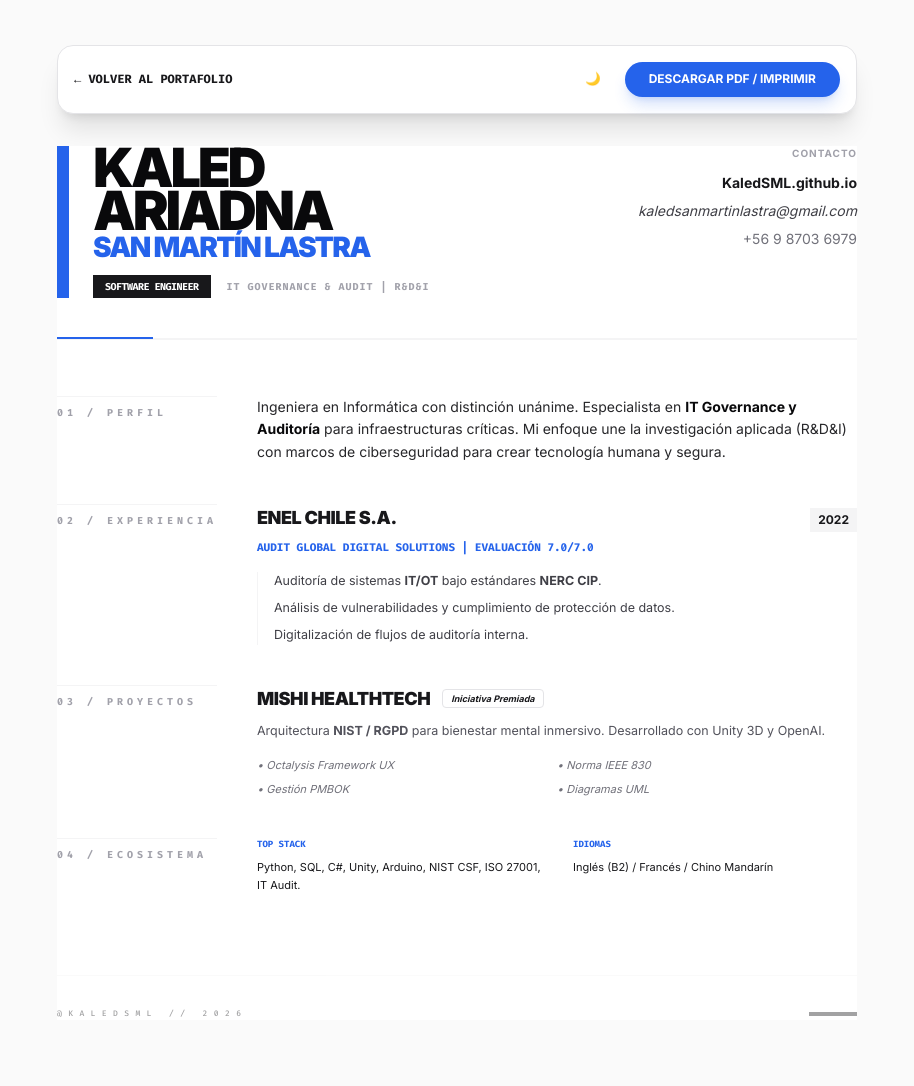
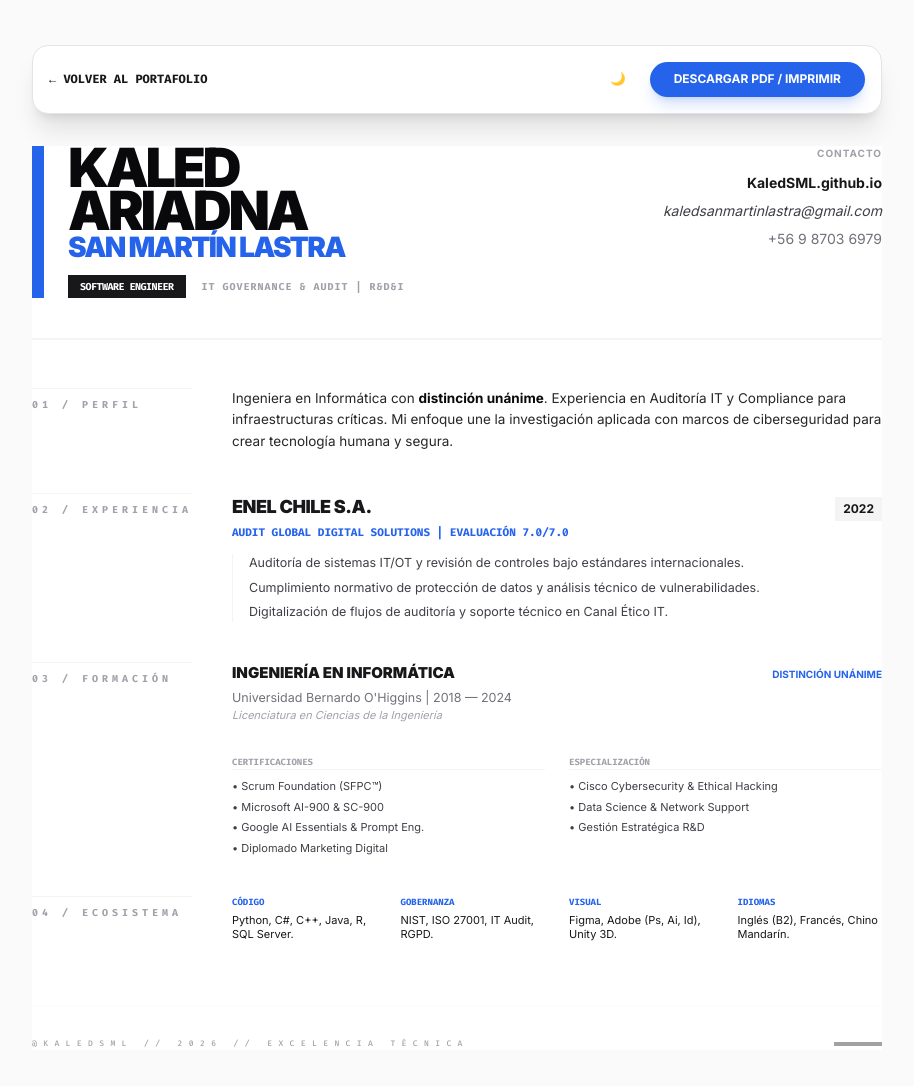
Before and after one commit to KaledSML/KaledSML.github.io, a plain HTML site: page cv.html in a window 1280 px wide. Shown: the whole page, without its empty margins (183-1097 px from the left). Before the commit the page ends 1065 px from the top, so only its background shows below. Drawn offline with nearby package versions, Linux system fonts and the light colour scheme.

Commit message:
Update cv.html

```diff
--- a/cv.html
+++ b/cv.html
@@ -24,19 +24,17 @@
         body { font-family: 'Inter', sans-serif; transition: background-color 0.3s; }
         .mono { font-family: 'Fira Code', monospace; }
         .name-kerning { letter-spacing: -0.06em; line-height: 0.8; }
-
-        /* Ajustes para impresión */
         @media print {
             .no-print { display: none !important; }
             body { background-color: white !important; color: black !important; padding: 0 !important; }
-            .print-padding { padding: 45px !important; }
+            .print-padding { padding: 40px !important; }
             .dark { background-color: white !important; color: black !important; }
         }
     </style>
 </head>
 <body class="bg-zinc-50 dark:bg-zinc-950 text-zinc-900 dark:text-zinc-100 p-4 md:p-[45px] text-[12.5px]">
 
-    <nav class="no-print max-w-[800px] mx-auto mb-8 flex justify-between items-center bg-white dark:bg-zinc-900 p-4 rounded-2xl border border-zinc-200 dark:border-zinc-800 shadow-xl">
+    <nav class="no-print max-w-[850px] mx-auto mb-8 flex justify-between items-center bg-white dark:bg-zinc-900 p-4 rounded-2xl border border-zinc-200 dark:border-zinc-800 shadow-xl">
         <a href="index.html" class="mono text-xs font-bold hover:text-brand transition-colors">← VOLVER AL PORTAFOLIO</a>
         <div class="flex gap-4">
             <button onclick="toggleDarkMode()" class="p-2 rounded-full hover:bg-zinc-100 dark:hover:bg-zinc-800 transition-colors">
@@ -48,9 +46,9 @@
         </div>
     </nav>
 
-    <div class="max-w-[800px] mx-auto bg-white dark:bg-zinc-900 shadow-2xl md:shadow-none print-padding transition-colors duration-300 p-8 md:p-0 rounded-3xl md:rounded-none">
+    <div class="max-w-[850px] mx-auto bg-white dark:bg-zinc-900 shadow-2xl md:shadow-none print-padding transition-colors duration-300 p-8 md:p-0 rounded-3xl md:rounded-none">
 
-        <header class="relative mb-14 pb-10 border-b-2 border-zinc-100 dark:border-zinc-800">
+        <header class="relative mb-12 pb-10 border-b-2 border-zinc-100 dark:border-zinc-800">
             <div class="flex flex-col md:flex-row justify-between items-start gap-8">
                 <div class="border-l-[12px] border-brand pl-6">
                     <h1 class="text-[40px] md:text-[54px] font-[900] name-kerning uppercase text-zinc-950 dark:text-white">
@@ -72,68 +70,92 @@
                     <p class="text-sm font-medium text-zinc-500 mt-1">+56 9 8703 6979</p>
                 </div>
             </div>
-            <div class="absolute bottom-[-1px] left-0 w-24 h-[2px] bg-brand"></div>
         </header>
 
         <div class="space-y-10">
 
             <section class="grid md:grid-cols-[160px_1fr] gap-4 md:gap-10">
                 <h2 class="mono text-[10px] uppercase tracking-[0.4em] text-zinc-400 font-bold border-t border-zinc-100 dark:border-zinc-800 pt-2">01 / Perfil</h2>
-                <div class="text-[14px] leading-relaxed text-zinc-800 dark:text-zinc-300">
-                    Ingeniera en Informática con distinción unánime. Especialista en <strong class="text-zinc-950 dark:text-white font-bold">IT Governance y Auditoría</strong> para infraestructuras críticas. Mi enfoque une la investigación aplicada (R&D&I) con marcos de ciberseguridad para crear tecnología humana y segura.
+                <div class="text-[13.5px] leading-relaxed text-zinc-800 dark:text-zinc-300">
+                    Ingeniera en Informática con <strong class="text-zinc-950 dark:text-white font-bold">distinción unánime</strong>. Experiencia en Auditoría IT y Compliance para infraestructuras críticas. Mi enfoque une la investigación aplicada con marcos de ciberseguridad para crear tecnología humana y segura.
                 </div>
             </section>
 
             <section class="grid md:grid-cols-[160px_1fr] gap-4 md:gap-10">
                 <h2 class="mono text-[10px] uppercase tracking-[0.4em] text-zinc-400 font-bold border-t border-zinc-100 dark:border-zinc-800 pt-2">02 / Experiencia</h2>
                 <div>
-                    <div class="flex justify-between items-baseline mb-2">
+                    <div class="flex justify-between items-baseline mb-1">
                         <h3 class="text-lg font-black tracking-tight uppercase dark:text-white">Enel Chile S.A.</h3>
                         <span class="text-xs font-bold bg-zinc-100 dark:bg-zinc-800 px-2 py-1">2022</span>
                     </div>
-                    <p class="mono text-[11px] font-bold text-brand mb-4 uppercase">Audit Global Digital Solutions | Evaluación 7.0/7.0</p>
-                    <ul class="space-y-2 text-zinc-700 dark:text-zinc-400 border-l border-zinc-100 dark:border-zinc-800 pl-4">
-                        <li>Auditoría de sistemas <strong class="dark:text-zinc-200">IT/OT</strong> bajo estándares <strong class="dark:text-zinc-200">NERC CIP</strong>.</li>
-                        <li>Análisis de vulnerabilidades y cumplimiento de protección de datos.</li>
-                        <li>Digitalización de flujos de auditoría interna.</li>
+                    <p class="mono text-[11px] font-bold text-brand mb-3 uppercase">Audit Global Digital Solutions | Evaluación 7.0/7.0</p>
+                    <ul class="space-y-1.5 text-zinc-700 dark:text-zinc-400 border-l border-zinc-100 dark:border-zinc-800 pl-4">
+                        <li>Auditoría de sistemas IT/OT y revisión de controles bajo estándares internacionales.</li>
+                        <li>Cumplimiento normativo de protección de datos y análisis técnico de vulnerabilidades.</li>
+                        <li>Digitalización de flujos de auditoría y soporte técnico en Canal Ético IT.</li>
                     </ul>
                 </div>
             </section>
 
             <section class="grid md:grid-cols-[160px_1fr] gap-4 md:gap-10">
-                <h2 class="mono text-[10px] uppercase tracking-[0.4em] text-zinc-400 font-bold border-t border-zinc-100 dark:border-zinc-800 pt-2">03 / Proyectos</h2>
-                <div>
-                    <div class="flex items-center gap-3 mb-2">
-                        <h3 class="text-lg font-black tracking-tight uppercase dark:text-white">Mishi HealthTech</h3>
-                        <span class="text-[9px] font-bold border border-zinc-200 dark:border-zinc-700 px-2 py-0.5 rounded italic">Iniciativa Premiada</span>
+                <h2 class="mono text-[10px] uppercase tracking-[0.4em] text-zinc-400 font-bold border-t border-zinc-100 dark:border-zinc-800 pt-2">03 / Formación</h2>
+                <div class="space-y-6">
+                    <div>
+                        <div class="flex justify-between items-baseline mb-1">
+                            <h3 class="text-[15px] font-black uppercase dark:text-white">Ingeniería en Informática</h3>
+                            <span class="text-[10px] font-bold text-brand uppercase">Distinción Unánime</span>
+                        </div>
+                        <p class="text-zinc-500 dark:text-zinc-400 font-medium">Universidad Bernardo O'Higgins | 2018 — 2024</p>
+                        <p class="text-[11px] text-zinc-400 italic">Licenciatura en Ciencias de la Ingeniería</p>
                     </div>
-                    <p class="text-zinc-600 dark:text-zinc-400 mb-4 leading-relaxed">Arquitectura <strong class="dark:text-zinc-200">NIST / RGPD</strong> para bienestar mental inmersivo. Desarrollado con Unity 3D y OpenAI.</p>
-                    <div class="grid grid-cols-2 gap-y-2 text-[11px] text-zinc-500 italic">
-                        <p>• Octalysis Framework UX</p>
-                        <p>• Norma IEEE 830</p>
-                        <p>• Gestión PMBOK</p>
-                        <p>• Diagramas UML</p>
+
+                    <div class="grid grid-cols-1 md:grid-cols-2 gap-6 pt-2">
+                        <div>
+                            <span class="mono text-[9px] font-black text-zinc-400 uppercase block mb-2 border-b border-zinc-100 dark:border-zinc-800">Certificaciones</span>
+                            <ul class="text-[11px] space-y-1 text-zinc-700 dark:text-zinc-300">
+                                <li>• Scrum Foundation (SFPC™)</li>
+                                <li>• Microsoft AI-900 & SC-900</li>
+                                <li>• Google AI Essentials & Prompt Eng.</li>
+                                <li>• Diplomado Marketing Digital</li>
+                            </ul>
+                        </div>
+                        <div>
+                            <span class="mono text-[9px] font-black text-zinc-400 uppercase block mb-2 border-b border-zinc-100 dark:border-zinc-800">Especialización</span>
+                            <ul class="text-[11px] space-y-1 text-zinc-700 dark:text-zinc-300">
+                                <li>• Cisco Cybersecurity & Ethical Hacking</li>
+                                <li>• Data Science & Network Support</li>
+                                <li>• Gestión Estratégica R&D</li>
+                            </ul>
+                        </div>
                     </div>
                 </div>
             </section>
 
             <section class="grid md:grid-cols-[160px_1fr] gap-4 md:gap-10">
                 <h2 class="mono text-[10px] uppercase tracking-[0.4em] text-zinc-400 font-bold border-t border-zinc-100 dark:border-zinc-800 pt-2">04 / Ecosistema</h2>
-                <div class="grid grid-cols-1 md:grid-cols-2 gap-8">
+                <div class="grid grid-cols-2 md:grid-cols-4 gap-6">
                     <div>
-                        <span class="mono text-[9px] font-black text-brand uppercase block mb-2">Top Stack</span>
-                        <p class="text-[11px] font-medium leading-relaxed dark:text-zinc-300">Python, SQL, C#, Unity, Arduino, NIST CSF, ISO 27001, IT Audit.</p>
+                        <span class="mono text-[9px] font-black text-brand uppercase block mb-1">Código</span>
+                        <p class="text-[11px] leading-tight dark:text-zinc-300">Python, C#, C++, Java, R, SQL Server.</p>
                     </div>
                     <div>
-                        <span class="mono text-[9px] font-black text-brand uppercase block mb-2">Idiomas</span>
-                        <p class="text-[11px] font-medium dark:text-zinc-300">Inglés (B2) / Francés / Chino Mandarín</p>
+                        <span class="mono text-[9px] font-black text-brand uppercase block mb-1">Gobernanza</span>
+                        <p class="text-[11px] leading-tight dark:text-zinc-300">NIST, ISO 27001, IT Audit, RGPD.</p>
+                    </div>
+                    <div>
+                        <span class="mono text-[9px] font-black text-brand uppercase block mb-1">Visual</span>
+                        <p class="text-[11px] leading-tight dark:text-zinc-300">Figma, Adobe (Ps, Ai, Id), Unity 3D.</p>
+                    </div>
+                    <div>
+                        <span class="mono text-[9px] font-black text-brand uppercase block mb-1">Idiomas</span>
+                        <p class="text-[11px] leading-tight dark:text-zinc-300">Inglés (B2), Francés, Chino Mandarín.</p>
                     </div>
                 </div>
             </section>
         </div>
 
-        <footer class="mt-20 pt-8 border-t border-zinc-100 dark:border-zinc-800 flex justify-between items-center opacity-40">
-            <p class="mono text-[8px] uppercase tracking-[0.8em]">@KaledSML // 2026</p>
+        <footer class="mt-16 pt-8 border-t border-zinc-100 dark:border-zinc-800 flex justify-between items-center opacity-40">
+            <p class="mono text-[8px] uppercase tracking-[0.8em]">@KaledSML // 2026 // Excelencia Técnica</p>
             <div class="w-12 h-1 bg-zinc-900 dark:bg-brand"></div>
         </footer>
     </div>
@@ -152,8 +174,6 @@
                 localStorage.theme = 'dark';
             }
         }
-
-        // Detectar preferencia guardada
         if (localStorage.theme === 'dark' || (!('theme' in localStorage) && window.matchMedia('(prefers-color-scheme: dark)').matches)) {
             document.documentElement.classList.add('dark');
             document.getElementById('theme-icon').innerText = '☀️';
```
